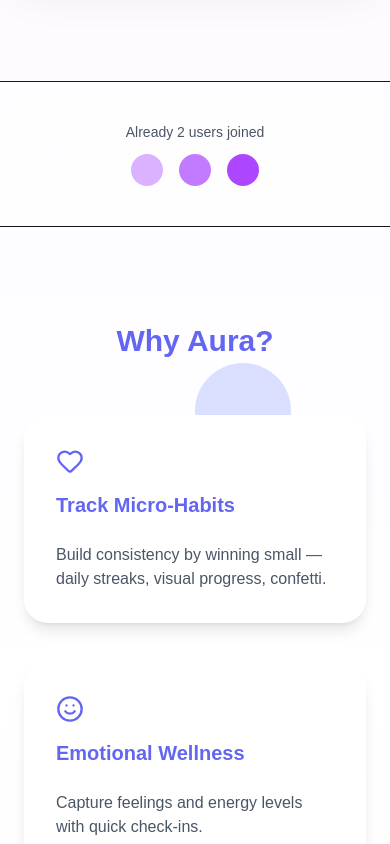
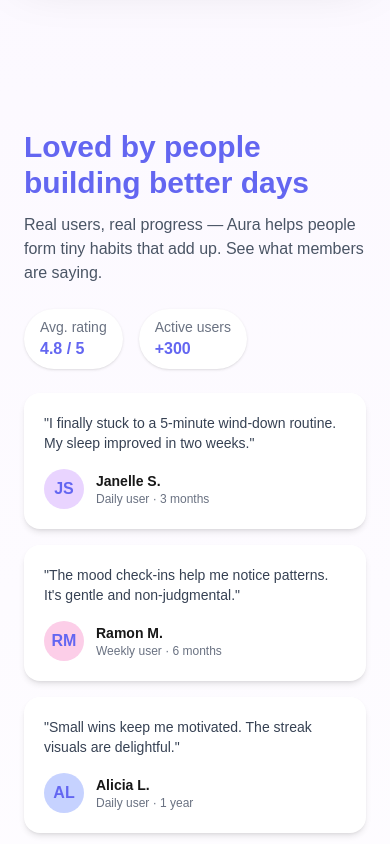
Before and after one commit to Raymond16-cyber/Aura-frontend-vite, a React (Vite) app: page / in a window 390 px wide. Shown: the part 880-1724 px from the top of the page. Built offline with nearby package versions, Linux system fonts and the light colour scheme.

Commit message:
Completing waitlist feature

```diff
--- a/src/pages/Home/Home.jsx
+++ b/src/pages/Home/Home.jsx
@@ -73,17 +73,16 @@
             <p className="text-(--aura-primary) text-4xl font-bold">Aura</p>
           </Link>
 
-
           {/* menu button */}
           <div className="menBtn bg-(--aura-primary)/20 p-2 rounded-lg hover:bg-(--aura-primary)/40 transition-colors duration-300">
-          <Menu />
-
+            <Menu />
           </div>
         </div>
       </header>
 
       {/* Hero */}
-      <section className="flex flex-col md:flex-row items-center gap-14 max-w-6xl mx-auto px-6 py-32 relative z-10">
+      <section className="flex flex-col md:flex-row items-center gap-14 max-w-6xl mx-auto px-6 py-32 relative z-10"
+      >
         <motion.div
           initial={{ opacity: 0, x: -50 }}
           animate={{ opacity: 1, x: 0 }}
@@ -128,15 +127,195 @@
         </motion.div>
       </section>
 
-      {/* Social Proof */}
-      <section className="py-10 bg-white/60 backdrop-blur-xl border-y relative z-10">
-        <p className="text-center text-gray-600 text-sm">
-          Already 2 users joined
-        </p>
-        <div className="flex justify-center gap-4 mt-3">
-          <div className="w-8 h-8 bg-purple-300 rounded-full" />
-          <div className="w-8 h-8 bg-purple-400 rounded-full" />
-          <div className="w-8 h-8 bg-purple-500 rounded-full" />
+      {/* Proof / Social Validation */}
+      <section className="py-12 relative z-10">
+        <div className="max-w-6xl mx-auto px-6">
+          <div className="flex flex-col md:flex-row items-center justify-between gap-6">
+            <div className="flex-1">
+              <h2 className="text-3xl md:text-4xl font-bold text-(--aura-primary)">
+                Loved by people building better days
+              </h2>
+              <p className="mt-3 text-gray-600 max-w-lg">
+                Real users, real progress — Aura helps people form tiny habits
+                that add up. See what members are saying.
+              </p>
+              <div className="mt-6 flex items-center gap-4">
+                <div className="bg-white rounded-full px-4 py-2 shadow-sm">
+                  <p className="text-sm text-gray-500">Avg. rating</p>
+                  <p className="font-semibold text-(--aura-primary)">4.8 / 5</p>
+                </div>
+                <div className="bg-white rounded-full px-4 py-2 shadow-sm">
+                  <p className="text-sm text-gray-500">Active users</p>
+                  <p className="font-semibold text-(--aura-primary)">+300</p>
+                </div>
+              </div>
+            </div>
+
+            <div className="flex-1 grid grid-cols-1 sm:grid-cols-3 gap-4"
+             data-aos="fade-up"
+  data-aos-duration="1000">
+              <div className="p-5 bg-white rounded-2xl shadow-md">
+                <p className="text-sm text-gray-700">
+                  "I finally stuck to a 5-minute wind-down routine. My sleep
+                  improved in two weeks."
+                </p>
+                <div className="mt-4 flex items-center gap-3">
+                  <div className="w-10 h-10 bg-purple-200 rounded-full flex items-center justify-center font-semibold text-(--aura-primary)">
+                    JS
+                  </div>
+                  <div>
+                    <p className="text-sm font-semibold">Janelle S.</p>
+                    <p className="text-xs text-gray-500">
+                      Daily user · 3 months
+                    </p>
+                  </div>
+                </div>
+              </div>
+
+              <div className="p-5 bg-white rounded-2xl shadow-md"
+               data-aos="fade-up"
+  data-aos-duration="1000">
+                <p className="text-sm text-gray-700">
+                  "The mood check-ins help me notice patterns. It's gentle and
+                  non-judgmental."
+                </p>
+                <div className="mt-4 flex items-center gap-3">
+                  <div className="w-10 h-10 bg-pink-200 rounded-full flex items-center justify-center font-semibold text-(--aura-primary)">
+                    RM
+                  </div>
+                  <div>
+                    <p className="text-sm font-semibold">Ramon M.</p>
+                    <p className="text-xs text-gray-500">
+                      Weekly user · 6 months
+                    </p>
+                  </div>
+                </div>
+              </div>
+
+              <div className="p-5 bg-white rounded-2xl shadow-md"
+               data-aos="fade-up"
+  data-aos-duration="1000">
+                <p className="text-sm text-gray-700">
+                  "Small wins keep me motivated. The streak visuals are
+                  delightful."
+                </p>
+                <div className="mt-4 flex items-center gap-3">
+                  <div className="w-10 h-10 bg-indigo-200 rounded-full flex items-center justify-center font-semibold text-(--aura-primary)">
+                    AL
+                  </div>
+                  <div>
+                    <p className="text-sm font-semibold">Alicia L.</p>
+                    <p className="text-xs text-gray-500">Daily user · 1 year</p>
+                  </div>
+                </div>
+              </div>
+            </div>
+          </div>
+        </div>
+      </section>
+
+      {/* Why Aura is Different (value bullets) */}
+      <section className="max-w-6xl mx-auto px-6 py-20 relative z-10">
+        <h2 className="text-3xl md:text-4xl font-bold text-center text-(--aura-primary)">
+          Why Aura is different
+        </h2>
+
+        <div className="mt-12 grid grid-cols-1 md:grid-cols-3 gap-8">
+          <div
+            className="p-6 bg-white rounded-2xl shadow-md"
+             data-aos="fade-left"
+  data-aos-duration="1000"
+          >
+            <div className="flex items-start gap-4">
+              <div className="w-12 h-12 rounded-md bg-(--aura-primary)/10 flex items-center justify-center">
+                <Heart size={20} className="text-(--aura-primary)" />
+              </div>
+              <div>
+                <h3 className="font-semibold text-(--aura-primary)">
+                  Micro-habits, big results
+                </h3>
+                <p className="text-sm text-gray-600 mt-1">
+                  Tiny, consistent actions are easier to keep — Aura focuses on
+                  small wins, streaks, and gentle nudges.
+                </p>
+              </div>
+            </div>
+          </div>
+
+          <div className="p-6 bg-white rounded-2xl shadow-md"
+           data-aos="fade-left"
+  data-aos-duration="1000">
+            <div className="flex items-start gap-4">
+              <div className="w-12 h-12 rounded-md bg-(--aura-primary)/10 flex items-center justify-center">
+                <Smile size={20} className="text-(--aura-primary)" />
+              </div>
+              <div>
+                <h3 className="font-semibold text-(--aura-primary)">
+                  Emotional wellness first
+                </h3>
+                <p className="text-sm text-gray-600 mt-1">
+                  Quick check-ins and mood tracking help users understand
+                  patterns and respond with compassion, not pressure.
+                </p>
+              </div>
+            </div>
+          </div>
+
+          <div className="p-6 bg-white rounded-2xl shadow-md"
+           data-aos="fade-left"
+  data-aos-duration="1000">
+            <div className="flex items-start gap-4">
+              <div className="w-12 h-12 rounded-md bg-(--aura-primary)/10 flex items-center justify-center">
+                <Rocket size={20} className="text-(--aura-primary)" />
+              </div>
+              <div>
+                <h3 className="font-semibold text-(--aura-primary)">
+                  Simple, human-centered design
+                </h3>
+                <p className="text-sm text-gray-600 mt-1">
+                  No jargon, no heavy tracking — just a friendly experience that
+                  helps people feel supported while building habits.
+                </p>
+              </div>
+            </div>
+          </div>
+        </div>
+      </section>
+
+      {/* Community / Emotional Connection */}
+      <section className="max-w-6xl mx-auto px-6 py-16 relative z-10"
+       data-aos="fade-down"
+  data-aos-duration="1000">
+        <div className="bg-white/80 backdrop-blur-lg rounded-2xl p-8 shadow-md flex flex-col md:flex-row items-center justify-between gap-6">
+          <div className="flex-1">
+            <h3 className="text-2xl font-semibold text-(--aura-primary)">
+              You’re not alone
+            </h3>
+            <p className="mt-2 text-gray-600">
+              Join a gentle community focused on progress, not perfection.
+              Support, celebrate, and grow together.
+            </p>
+          </div>
+
+          <div className="flex-1 flex items-center gap-3 justify-end">
+            <div className="flex -space-x-3">
+              <div className="w-10 h-10 rounded-full bg-purple-300 border-2 border-white" />
+              <div className="w-10 h-10 rounded-full bg-pink-300 border-2 border-white" />
+              <div className="w-10 h-10 rounded-full bg-indigo-300 border-2 border-white" />
+              <div className="w-10 h-10 rounded-full bg-yellow-300 border-2 border-white" />
+            </div>
+            <div className="ml-4 text-right">
+              <p className="text-sm text-gray-500">
+                +300 users building habits together
+              </p>
+              <Link
+                to="/waitlist"
+                className="mt-2 inline-block px-4 py-2 bg-(--aura-primary) text-white rounded-xl font-semibold"
+              >
+                Join Community
+              </Link>
+            </div>
+          </div>
         </div>
       </section>
 
@@ -156,7 +335,9 @@
               className="p-8 bg-white rounded-3xl shadow-lg hover:shadow-2xl transition-all flex flex-col items-start gap-4"
             >
               {f.icon}
-              <h3 className="text-xl font-semibold text-(--aura-primary)">{f.title}</h3>
+              <h3 className="text-xl font-semibold text-(--aura-primary)">
+                {f.title}
+              </h3>
               <p className="mt-2 text-gray-600">{f.desc}</p>
             </motion.div>
           ))}
```
